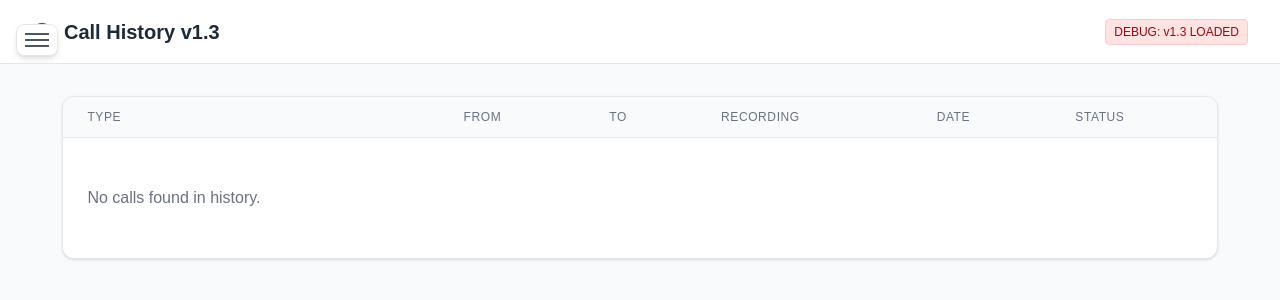
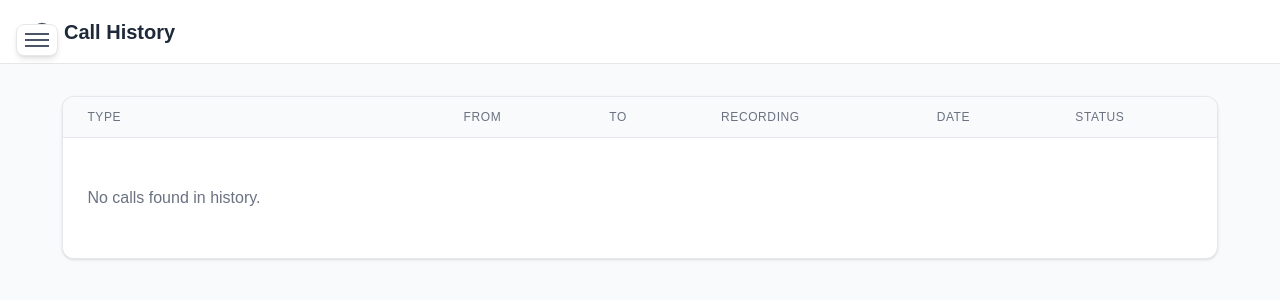
Before and after one commit to Waiharrington/gibbor-voice, a Next.js app in the folder frontend/: page /history in a window 1280 px wide. Shown: the top 300 px of the page. Built offline with nearby package versions, Linux system fonts and the light colour scheme.

Commit message:
Fix: Finalize History Page (Remove Debug Banners, Keep Hydration Fix)

```diff
--- a/frontend/app/history/page.tsx
+++ b/frontend/app/history/page.tsx
@@ -12,8 +12,6 @@ export default function History() {
     const [calls, setCalls] = useState<any[]>([]);
     const [user, setUser] = useState<any>(null);
     const [userRole, setUserRole] = useState<string | null>(null);
-
-    console.log("HISTORY PAGE VERSION: 1.3 (DEBUG BANNER)");
 
     // 1. Fetch User & Role
     useEffect(() => {
@@ -75,14 +73,11 @@ export default function History() {
         <div className="flex h-screen bg-white">
             <Sidebar />
             <main className="flex-1 flex flex-col bg-gray-50">
-                <header className="h-16 border-b border-gray-200 flex items-center px-8 bg-white justify-between">
+                <header className="h-16 border-b border-gray-200 flex items-center px-8 bg-white">
                     <h1 className="text-xl font-semibold text-gray-800 flex items-center">
                         <Clock className="w-5 h-5 mr-3 text-gray-600" />
-                        Call History v1.3
+                        Call History
                     </h1>
-                    <div className="bg-red-100 text-red-800 text-xs px-2 py-1 rounded border border-red-200">
-                        DEBUG: v1.3 LOADED
-                    </div>
                 </header>
 
                 <div className="flex-1 p-8 overflow-y-auto">
```
